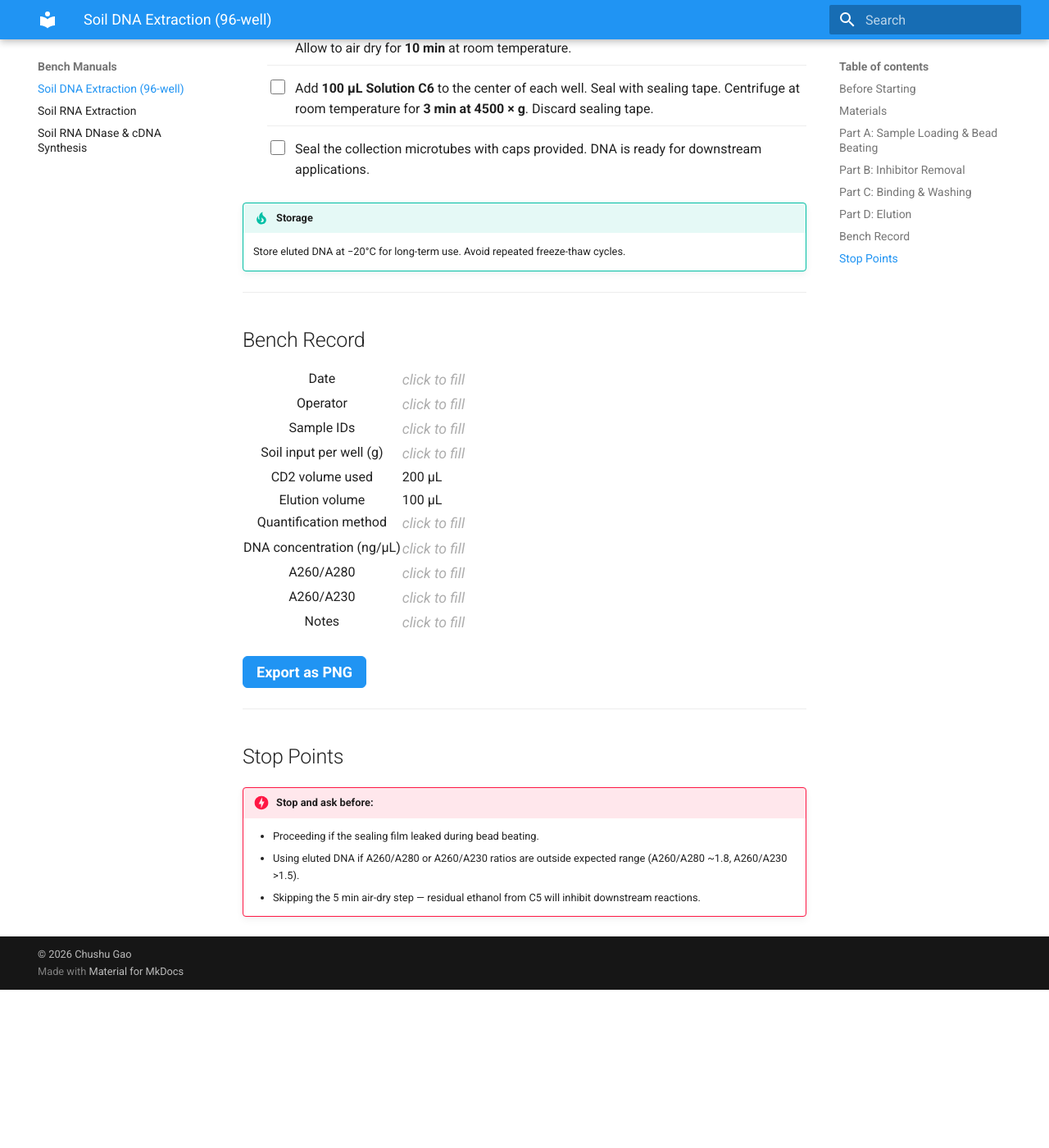
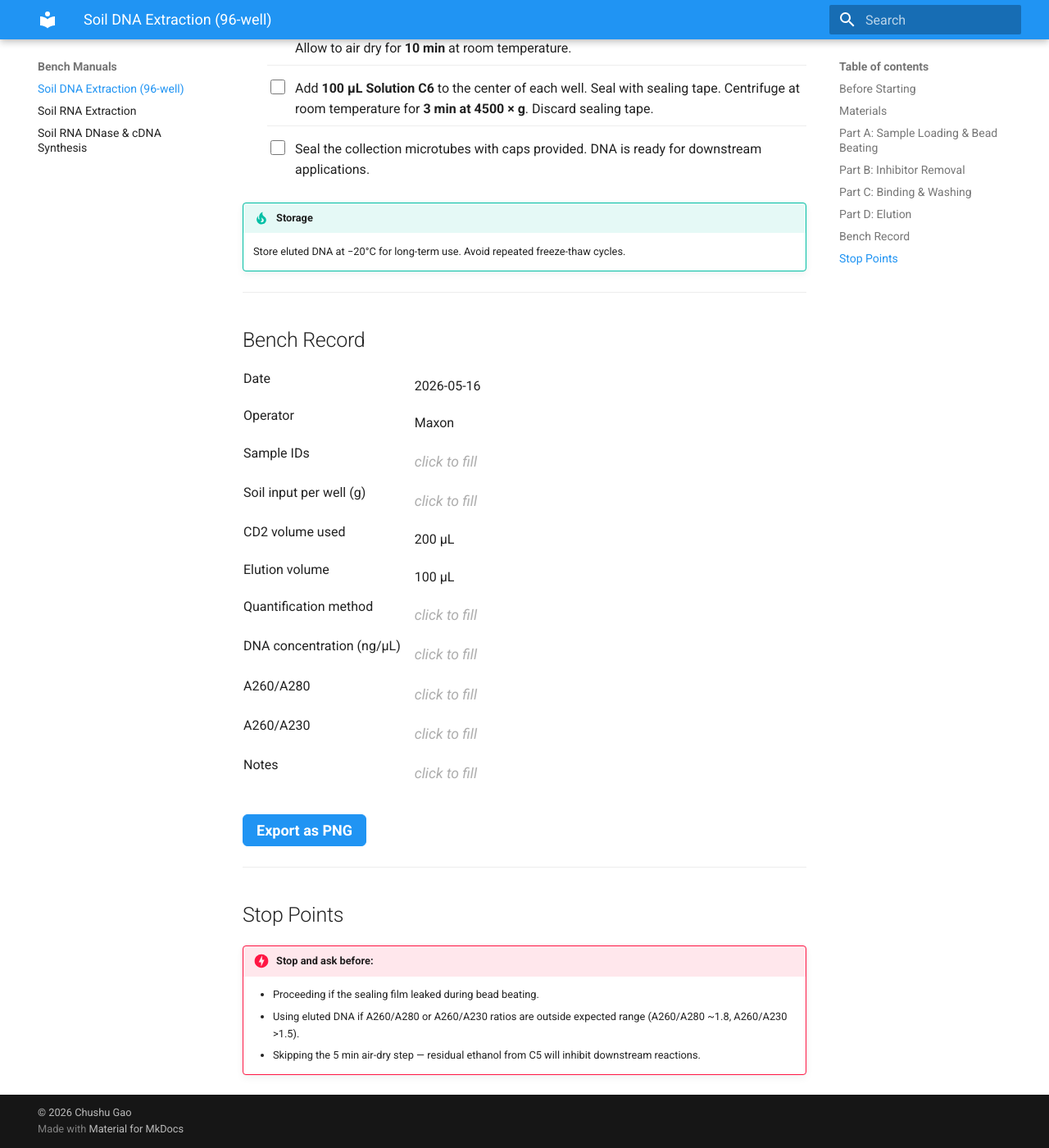
Before and after one commit to chushug/microbial-ecology-protocols, an MkDocs documentation site: the page built from docs/manuals/dna-extraction-96-powersoil.md, in a window 1280 px wide and 1400 px high, scrolled down 3264 px. Shown: the whole window at 82% size. Built offline with MkDocs 1.6.1 and Material for MkDocs 9.7.7, drawn with Linux system fonts in a browser that asks for light colours; before the commit the page ends 4471 px from its top, so only the background shows below that.

Commit message:
fix: bench record left-align, more padding, auto-fill date and operator
Co-Authored-By: Claude Sonnet 4.6 <noreply@anthropic.com>

```diff
--- a/docs/javascripts/bench-record.js
+++ b/docs/javascripts/bench-record.js
@@ -1,3 +1,15 @@
+document.addEventListener("DOMContentLoaded", function () {
+  var today = new Date().toISOString().slice(0, 10);
+  document.querySelectorAll(".bench-record tr").forEach(function (row) {
+    var th = row.querySelector("th");
+    var td = row.querySelector("td[contenteditable]");
+    if (!th || !td) return;
+    var label = th.textContent.trim();
+    if (label === "Date" && td.textContent.trim() === "") td.textContent = today;
+    if (label === "Operator" && td.textContent.trim() === "") td.textContent = "Maxon";
+  });
+});
+
 function exportBenchRecord(tableId, filename) {
   const table = document.getElementById(tableId);
   if (!table) return;
--- a/docs/stylesheets/extra.css
+++ b/docs/stylesheets/extra.css
@@ -1,6 +1,11 @@
 /* Bench record — editable cells */
+.bench-record th {
+  text-align: left;
+  white-space: nowrap;
+}
 .bench-record td[contenteditable] {
-  min-width: 160px;
+  min-width: 200px;
+  padding: 10px 16px;
   cursor: text;
   outline: none;
 }
```
